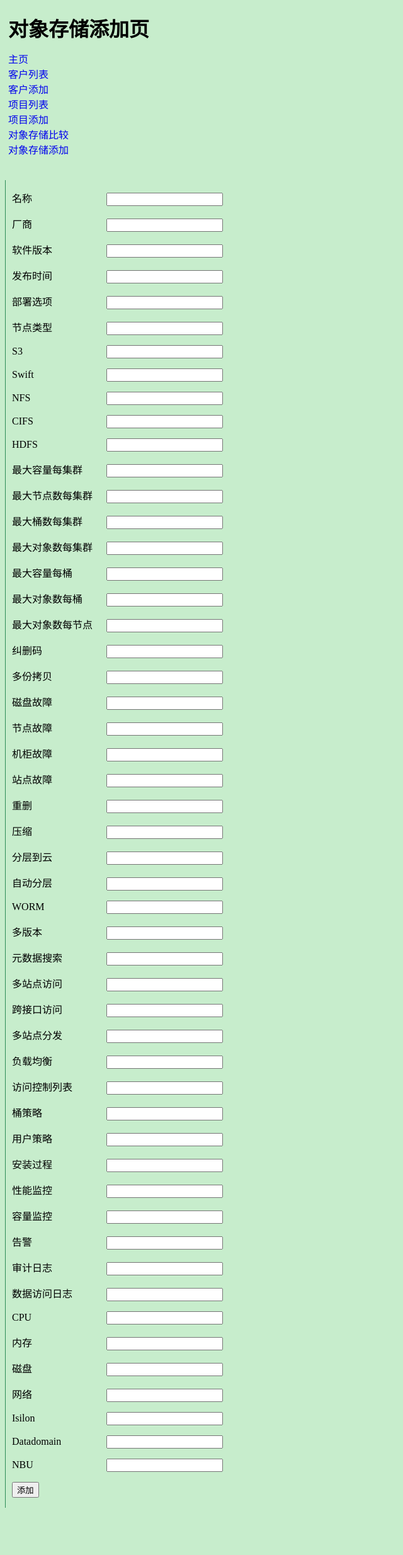
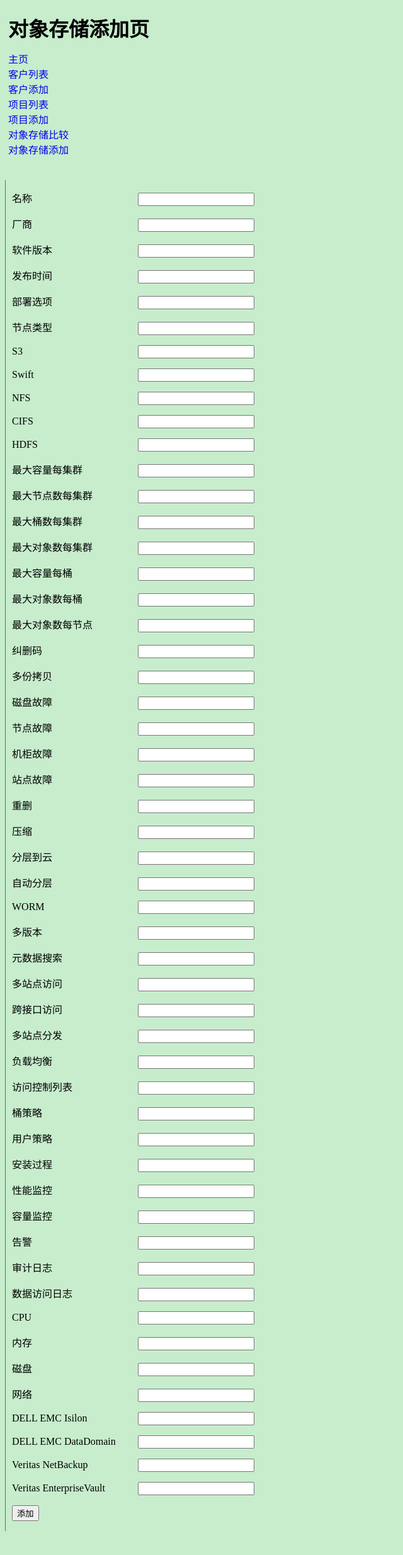
Before and after one commit to bai030805/mysites, a Django app: page /storagematrix/objectstorageadd/ in a window 1280 px wide. Shown: the whole page at 63% size, without its empty margins (0-640 px from the left). Before the commit the page ends 2394 px from the top, so only its background shows below. Run offline with Django 3.2, Linux system fonts and the light colour scheme; parts of the project's set-up code (start-up, migrations or seed data) failed here and were passed over.

Commit message:
object storage matrix done

```diff
--- a/storagematrix/models.py
+++ b/storagematrix/models.py
@@ -72,7 +72,8 @@ class Objectstorage(models.Model):
     #ObjectstorageEcosystem
     isilon = models.CharField(max_length=64, null=True, unique=False)
     datadomain = models.CharField(max_length=64, null=True, unique=False)
-    nbu = models.CharField(max_length=64, null=True, unique=False)
+    netbackup = models.CharField(max_length=64, null=True, unique=False)
+    enterprisevault = models.CharField(max_length=64, null=True, unique=False)
 
 
 
--- a/storagematrix/static/storagematrix/css/style.css
+++ b/storagematrix/static/storagematrix/css/style.css
@@ -86,7 +86,7 @@ a{
 }
 
 span {
-    width: 150px;
+    width: 200px;
     display: inline-block;
 }
 
--- a/storagematrix/templates/storagematrix/objectstorageadd.html
+++ b/storagematrix/templates/storagematrix/objectstorageadd.html
@@ -90,10 +90,10 @@
             <p><span>网络</span><input id="network" type="text" name="network" /></p>
 
         <!--Object Storage Ecosystem-->
-            <p><span>Isilon</span><input id="isilon" type="text" name="isilon"  /></p>
-            <p><span>Datadomain</span><input id="datadomain" type="text" name="datadomain"  /></p>
-            <p><span>NBU</span><input id="nbu" type="text" name="nbu"  /></p>
-
+            <p><span>DELL EMC Isilon</span><input id="isilon" type="text" name="isilon"  /></p>
+            <p><span>DELL EMC DataDomain</span><input id="datadomain" type="text" name="datadomain"  /></p>
+            <p><span>Veritas NetBackup</span><input id="netbackup" type="text" name="netbackup"  /></p>
+            <p><span>Veritas EnterpriseVault</span><input id="enterprisevault" type="text" name="enterprisevault"  /></p>
             <p><input type="submit" value="添加"></p>
         </form>
     </div>
--- a/storagematrix/views.py
+++ b/storagematrix/views.py
@@ -78,7 +78,8 @@ def objectstorage_add(request):
         #Object Storage Ecosystem
         isilon_added = request.POST.get("isilon", None)
         datadomain_added = request.POST.get("datadomain", None)
-        nbu_added = request.POST.get("nbu", None)
+        netbackup_added = request.POST.get("netbackup", None)
+        enterprisevault_added = request.POST.get("enterprisevault", None)
 
         models.Objectstorage.objects.create(
             # Object Storage General
@@ -148,7 +149,8 @@ def objectstorage_add(request):
             # Object Storage Ecosystem
             isilon=isilon_added,
             datadomain=datadomain_added,
-            nbu=nbu_added,
+            netbackup=netbackup_added,
+            enterprisevault=enterprisevault_added,
         )
 
         return render(request, 'objectstorageadd.html')
@@ -226,7 +228,8 @@ def objectstorage_edit(request):
         #Object Storage Ecosystem
         isilon_updated = request.POST.get("isilon", None)
         datadomain_updated = request.POST.get("datadomain", None)
-        nbu_updated = request.POST.get("nbu", None)
+        netbackup_updated = request.POST.get("netbackup", None)
+        enterprisevault_updated = request.POST.get("enterprisevault", None)
 
         models.Objectstorage.objects.filter(id=requested_id).update(
             # Object Storage General
@@ -296,7 +299,8 @@ def objectstorage_edit(request):
             # Object Storage Ecosystem
             isilon=isilon_updated,
             datadomain=datadomain_updated,
-            nbu=nbu_updated,
+            netbackup=netbackup_updated,
+            enterprisevault=enterprisevault_updated,
         )
         return redirect("/storagematrix/objectstorage/")
     else:
```
Also changed, not shown: storagematrix/templates/storagematrix/objectstorageedit.html (+4 -3 lines), storagematrix/templates/storagematrix/objectstoragematrix.html (+10 -5 lines), storagematrix/migrations/0016_auto_20181216_2247.py (added), storagematrix/migrations/0017_objectstorage_enterprisevault.py (added).
